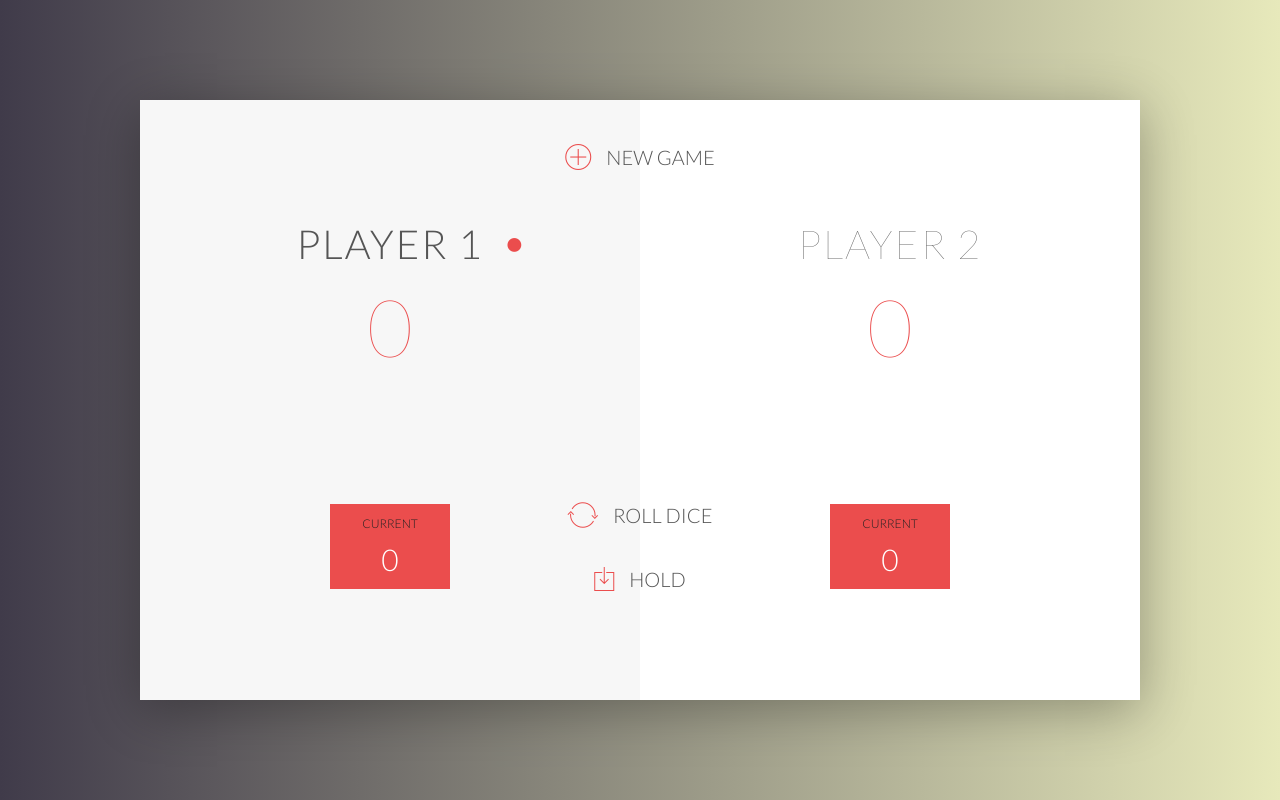
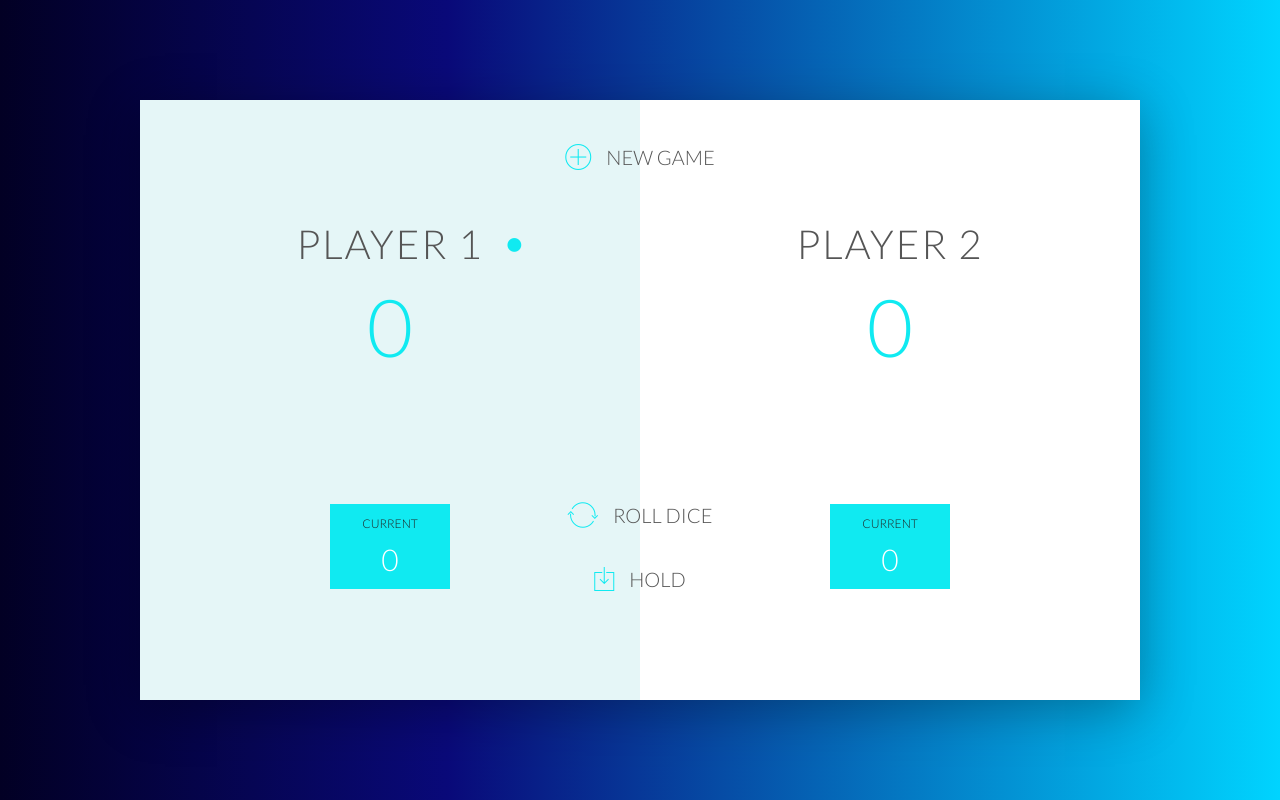
Before and after one commit to ruslancik/pig-game, a plain HTML site: page index.html in a window 1280 px wide. Drawn offline with nearby package versions, Linux system fonts and the light colour scheme.

Commit message:
ui touches

```diff
--- a/css/style.css
+++ b/css/style.css
@@ -16,11 +16,11 @@
 }
 
 body {
-    background: linear-gradient(to right, #403b4a, #e7e9bb);
+    background: linear-gradient(90deg, rgba(2,0,36,1) 0%, rgba(9,9,121,1) 35%, rgba(0,212,255,1) 100%);
     background-size: cover;
     background-position: center;
     font-family: Lato;
-    font-weight: 300;
+    font-weight: 500;
     position: relative;
     height: 100vh;
     color: #555;
@@ -56,7 +56,7 @@ body {
     text-align: center;
     text-transform: uppercase;
     letter-spacing: 2px;
-    font-weight: 100;
+    font-weight: 300;
     margin-top: 20px;
     margin-bottom: 10px;
     position: relative;
@@ -65,26 +65,26 @@ body {
 .player-score {
     text-align: center;
     font-size: 80px;
-    font-weight: 100;
-    color: #EB4D4D;
+    font-weight: 300;
+    color:  rgb(16, 234, 241);
     margin-bottom: 130px;
 }
 
-.active { background-color: #f7f7f7; }
-.active .player-name { font-weight: 300; }
+.active { background-color: #e5f6f7; }
+.active .player-name { font-weight: 500; }
 
 .active .player-name::after {
     content: "\2022";
     font-size: 47px;
     position: absolute;
-    color: #EB4D4D;
+    color: rgb(16, 234, 241);
     top: -7px;
     right: 10px;
 
 }
 
 .player-current-box {
-    background-color: #EB4D4D;
+    background-color:  rgb(16, 234, 241);
     color: #fff;
     width: 40%;
     margin: 0 auto;
@@ -97,10 +97,12 @@ body {
     margin-bottom: 10px;
     font-size: 12px;
     color: #222;
+    font-weight: 500;
 }
 
 .player-current-score {
     font-size: 30px;
+    font-weight: 500;
 }
 
 button {
@@ -115,7 +117,7 @@ button {
     font-size: 20px;
     text-transform: uppercase;
     cursor: pointer;
-    font-weight: 300;
+    font-weight: 400;
     transition: background-color 0.3s, color 0.3s;
 }
 
@@ -127,7 +129,7 @@ button:focus {
 }
 
 i {
-    color: #EB4D4D;
+    color:  rgb(16, 234, 241);
     display: inline-block;
     margin-right: 15px;
     font-size: 32px;
--- a/js/app.js
+++ b/js/app.js
@@ -72,7 +72,8 @@ document.querySelector('.btn-hold').addEventListener('click', function(){
 
    // next player
     nextPalyer();
-    }
+
+}
 
 })
 
```
